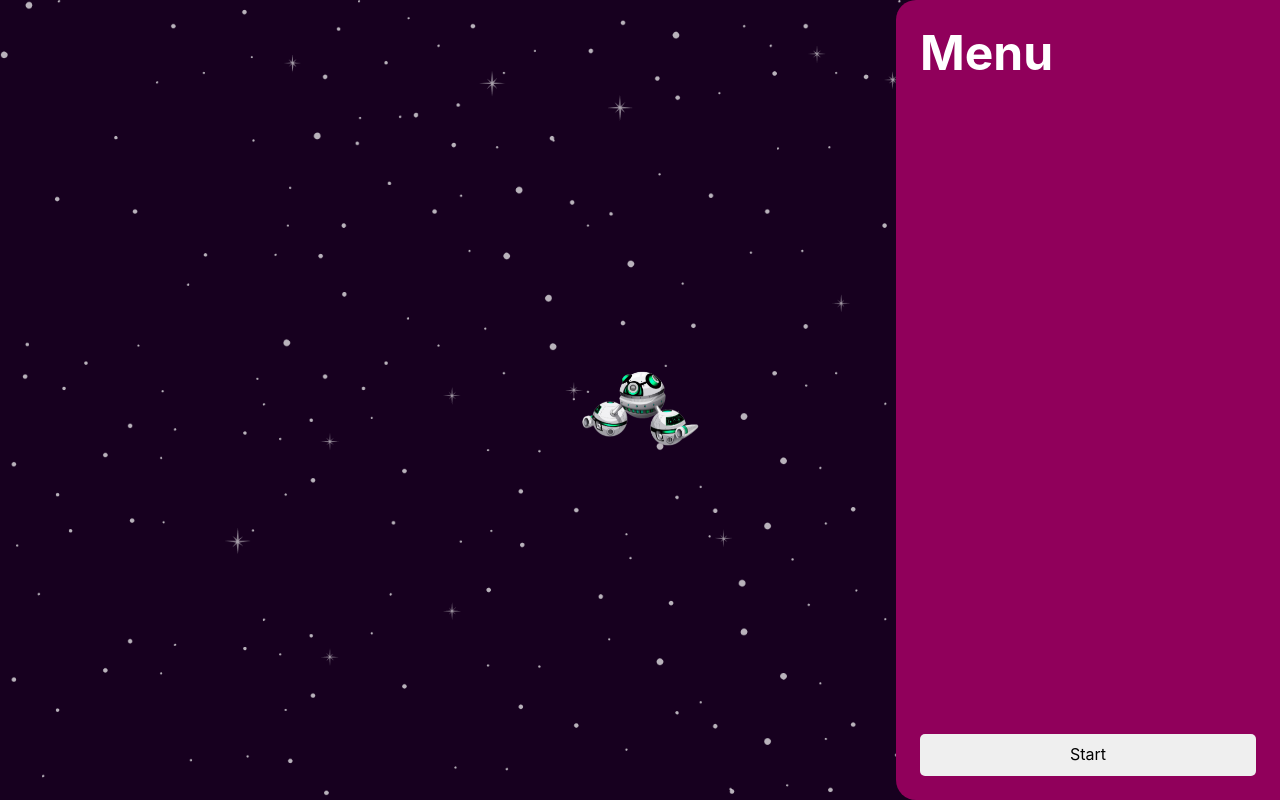
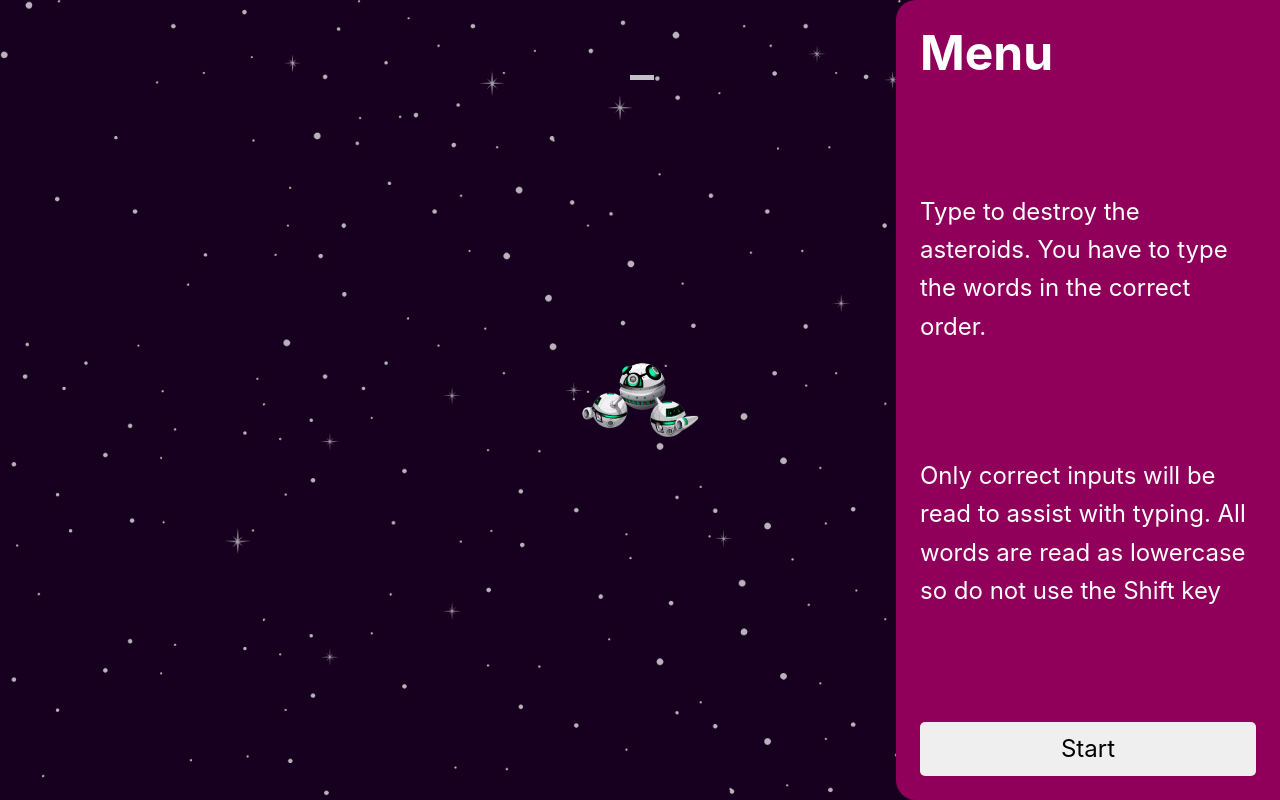
Before and after one commit to wesleykam/scripture-memorization, a React (Vite) app: page / in a window 1280 px wide. Built offline with nearby package versions, Linux system fonts and the light colour scheme.

Commit message:
wk - add instructiosn to menu

```diff
--- a/src/index.css
+++ b/src/index.css
@@ -66,7 +66,7 @@
   --h3: bold 2.25rem/1.2em var(--ff);
   --h4: bold 1.5rem/1.6em var(--ff);
   --big: 1.25rem/1.6em var(--ff);
-  --p: 1rem/1.6em var(--ff);
+  --p: 1.5rem/1.6em var(--ff);
   --small: .75rem/2em var(--ff);
 }
 
--- a/src/sections/menu/menu.tsx
+++ b/src/sections/menu/menu.tsx
@@ -33,6 +33,14 @@ const menu = ({gameState}: MenuProps) => {
                 className={`menu-section ${isSliding ? 'slide-right' : ''}`}
             >
                 <h2>Menu</h2>
+                <p>
+                    Type to destroy the asteroids. You have to type the words in
+                    the correct order.
+                </p>
+                <p>
+                    Only correct inputs will be read to assist with
+                    typing. All words are read as lowercase so do not use the Shift key
+                </p>
                 <button className="button.game-start" onClick={handleSlide}>
                     {isSliding ? 'Reset' : 'Start'}
                 </button>
```
